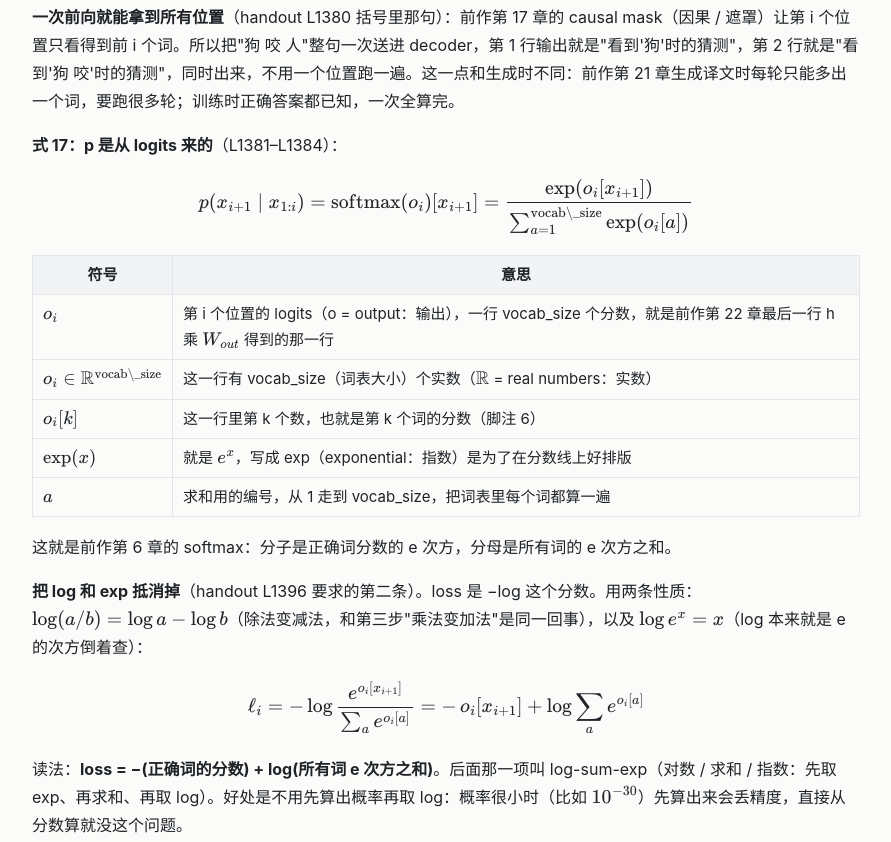
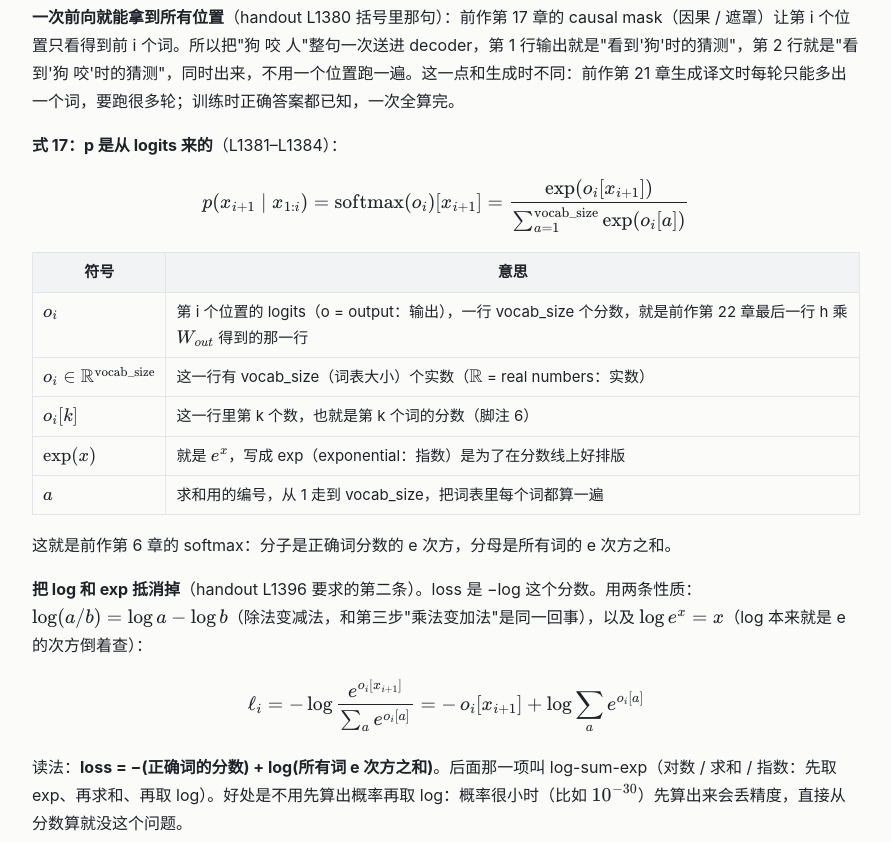
Before and after one commit to wikieden/beyond-transformer, a plain HTML site: page lessons/01-cross-entropy.html in a window 1280 px wide. Shown: the part 5578-6420 px from the top of the page, without its empty margins (194-1085 px from the left). Drawn offline with nearby package versions, Linux system fonts and the light colour scheme.

Commit message:
第 1 章：vocab_size 公式渲染修正

```diff
--- a/lessons/01-cross-entropy.html
+++ b/lessons/01-cross-entropy.html
@@ -395,7 +395,7 @@ footer{max-width:860px;margin:0 auto;padding:0 16px 40px;color:var(--mute);font-
 <p>加起来 1.938，一共猜了 |D| × m = 2 × 2 = 4 次，平均 <strong>ℓ = 1.938 / 4 ≈ 0.484</strong>。</p>
 <p><strong>一次前向就能拿到所有位置</strong>（handout L1380 括号里那句）：前作第 17 章的 causal mask（因果 / 遮罩）让第 i 个位置只看得到前 i 个词。所以把"狗 咬 人"整句一次送进 decoder，第 1 行输出就是"看到'狗'时的猜测"，第 2 行就是"看到'狗 咬'时的猜测"，同时出来，不用一个位置跑一遍。这一点和生成时不同：前作第 21 章生成译文时每轮只能多出一个词，要跑很多轮；训练时正确答案都已知，一次全算完。</p>
 <p><strong>式 17：p 是从 logits 来的</strong>（L1381–L1384）：</p>
-<div class="arithmatex">\[p(x_{i+1} \mid x_{1:i}) = \text{softmax}(o_i)[x_{i+1}] = \frac{\exp(o_i[x_{i+1}])}{\sum_{a=1}^{\text{vocab\_size}} \exp(o_i[a])}\]</div>
+<div class="arithmatex">\[p(x_{i+1} \mid x_{1:i}) = \text{softmax}(o_i)[x_{i+1}] = \frac{\exp(o_i[x_{i+1}])}{\sum_{a=1}^{\mathrm{vocab\_size}} \exp(o_i[a])}\]</div>
 <table>
 <thead>
 <tr>
@@ -409,7 +409,7 @@ footer{max-width:860px;margin:0 auto;padding:0 16px 40px;color:var(--mute);font-
 <td>第 i 个位置的 logits（o = output：输出），一行 vocab_size 个分数，就是前作第 22 章最后一行 h 乘 <span class="arithmatex">\(W_{out}\)</span> 得到的那一行</td>
 </tr>
 <tr>
-<td><span class="arithmatex">\(o_i \in \mathbb{R}^{\text{vocab\_size}}\)</span></td>
+<td><span class="arithmatex">\(o_i \in \mathbb{R}^{\mathrm{vocab\_size}}\)</span></td>
 <td>这一行有 vocab_size（词表大小）个实数（<span class="arithmatex">\(\mathbb{R}\)</span> = real numbers：实数）</td>
 </tr>
 <tr>
```
Also changed, not shown: lessons/appendix-glossary.html (+1 -1 lines).
